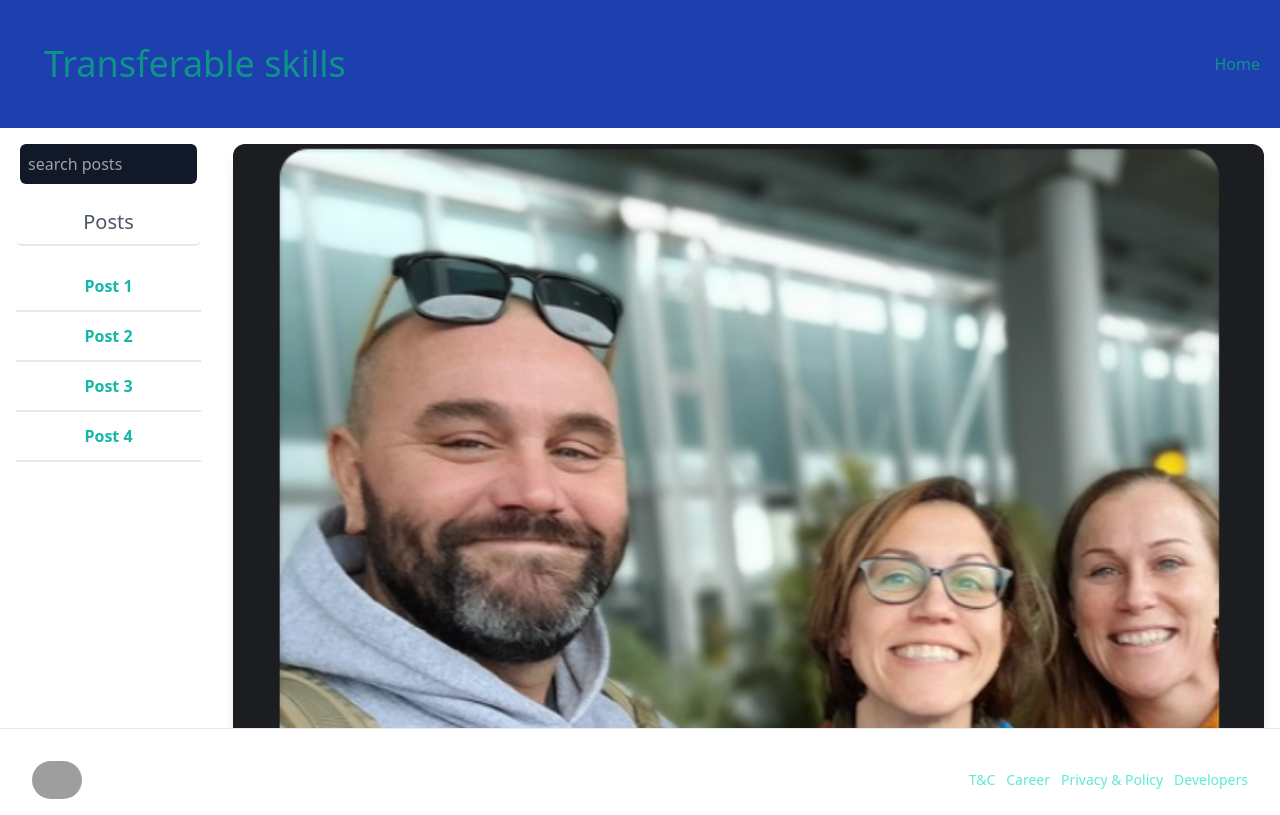
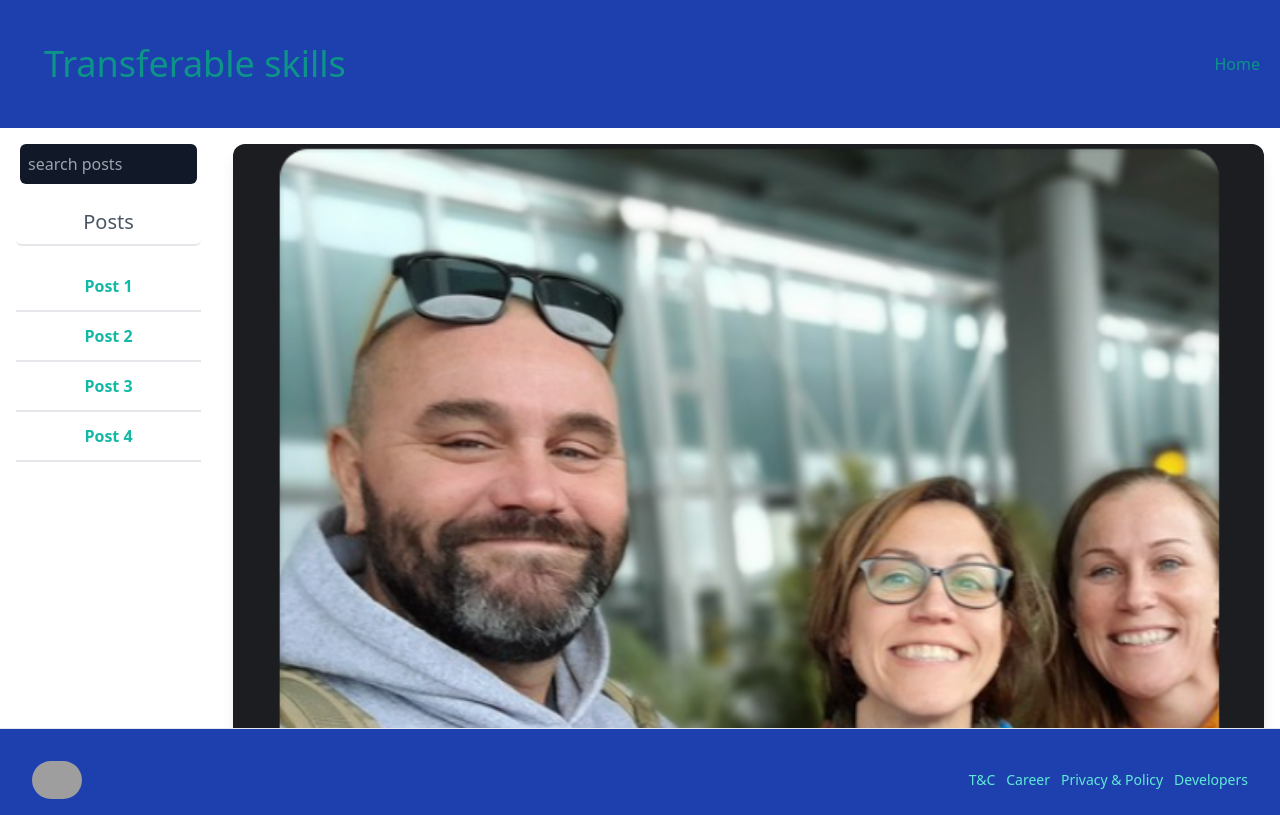
Before and after one commit to ChrisForti/blog, a React (Vite) app: page / in a window 1280 px wide. Built offline with nearby package versions, Linux system fonts and the light colour scheme; grey boxes are pictures that could not be loaded.

Commit message:
Changed color of Footer to match header.

```diff
--- a/src/components/Footer.tsx
+++ b/src/components/Footer.tsx
@@ -4,7 +4,7 @@ export function Footer() {
   return (
     <div>
       <hr />
-      <footer className="overscroll-none bg-white pb-4">
+      <footer className="overscroll-none bg-blue-800 pb-4">
         <div className="mx-auto max-w-screen-xl px-4 pt-8 sm:px-6 lg:px-8">
           <div className="sm:flex sm:items-center sm:justify-between">
             <div className="flex justify-center sm:justify-start">
```
